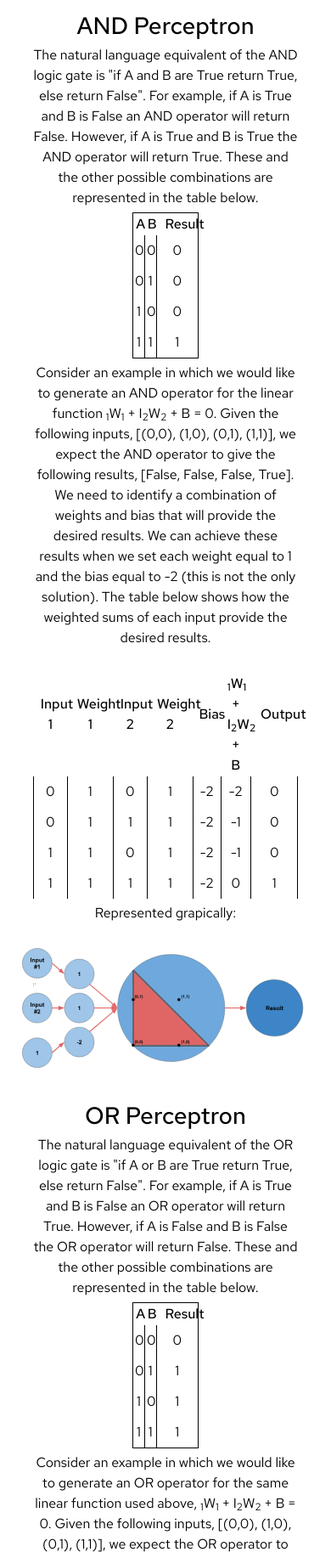
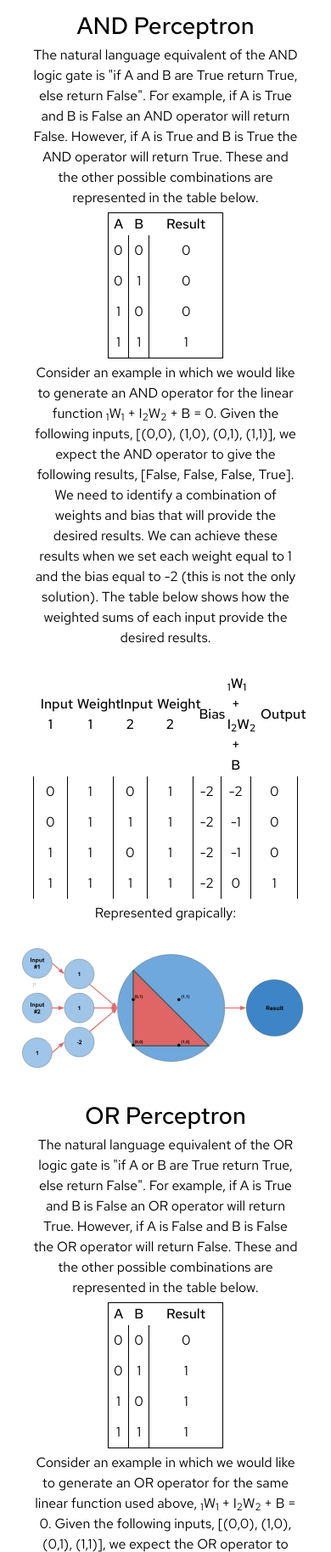
Before and after one commit to tmwileman/thomaswileman, a Flask app: page /perceptrons_and_logic_gates in a window 390 px wide. Shown: the part 602-2429 px from the top of the page at 85% size. Run offline with Flask 2, Linux system fonts and the light colour scheme; some libraries are stand-ins or nearby versions.

Commit message:
another update to logic gate mobile size

```diff
--- a/static/stylesheets/main.css
+++ b/static/stylesheets/main.css
@@ -447,7 +447,7 @@ width: 20%;
     }
 
   table.logic-gate {
-    width: 20%;
+    width: 35%;
     }
 
   code {
```
